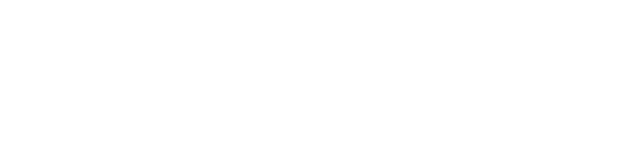
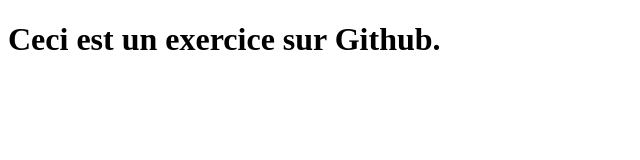
Before and after one commit to MarlouP/helloWorld, a plain HTML site: page index.html in a window 1280 px wide. Shown: the whole page, without its empty margins (0-640 px from the left). Drawn offline with Linux system fonts and the light colour scheme.

Commit message:
Ajout d'un niveau h1

```diff
--- a/index.html
+++ b/index.html
@@ -5,7 +5,6 @@
 	</head>
 
 	<body>
-    <p>
-    </p>
+		<h1>Ceci est un exercice sur Github.</h1>
 	</body>
 </html>
```
